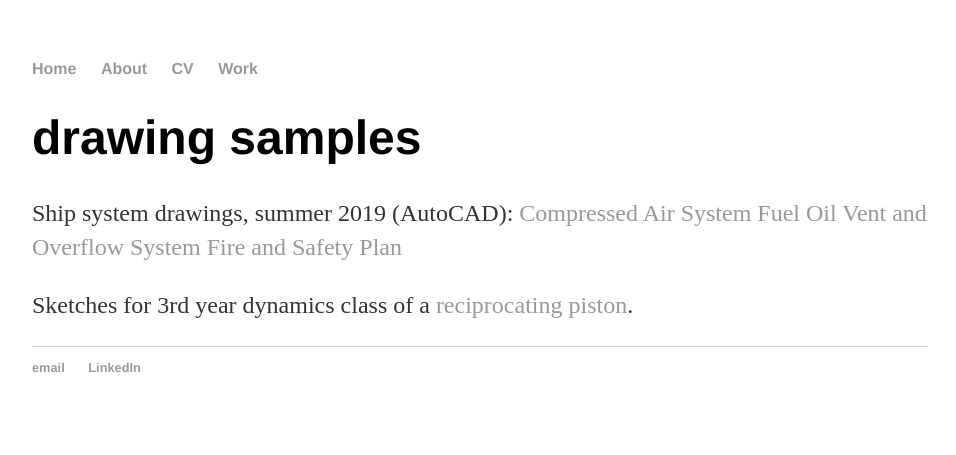
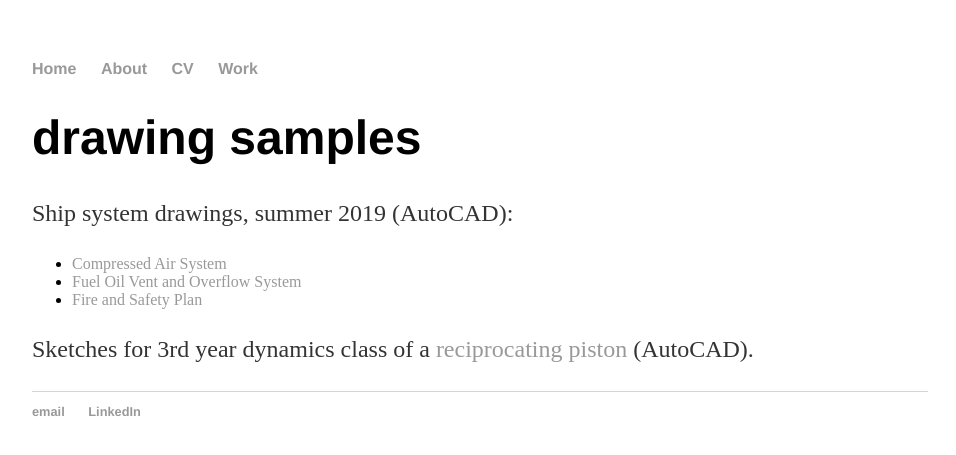
Before and after one commit to LurkingH0rr0r/LurkingH0rr0r.github.io, a Jekyll site: the page built from _posts/2019-09-04-drawing-samples.md, in a window 1280 px wide. Shown: the top 455 px of the page, without its empty margins (160-1116 px from the left). Built offline with Jekyll 4.4.1, drawn with Linux system fonts in a browser that asks for light colours.

Commit message:
Update 2019-09-04-drawing-samples.md

```diff
--- a/_posts/2019-09-04-drawing-samples.md
+++ b/_posts/2019-09-04-drawing-samples.md
@@ -5,8 +5,8 @@ date: 2019-09-04
 ---
 
 Ship system drawings, summer 2019 (AutoCAD):
-[Compressed Air System](https://docs.google.com/viewer?url=https://github.com/Patrick-Shorey/Patrick-Shorey.github.io/raw/master/pdfs/VARD%20sample%201%20-%20General%20Purpose%20Compressed%20Air%20System.pdf)
-[Fuel Oil Vent and Overflow System](https://docs.google.com/viewer?url=https://github.com/Patrick-Shorey/Patrick-Shorey.github.io/raw/master/pdfs/VARD%20sample%202%20-%20Fuel%20Oil%20Vent%20and%20Overflow%20System.pdf)
-[Fire and Safety Plan](https://docs.google.com/viewer?url=https://github.com/Patrick-Shorey/Patrick-Shorey.github.io/raw/master/pdfs//VARD%20sample%203%20-%20%20Fire%20and%20Safety%20Plan.pdf)
+- [Compressed Air System](https://docs.google.com/viewer?url=https://github.com/Patrick-Shorey/Patrick-Shorey.github.io/raw/master/pdfs/VARD%20sample%201%20-%20General%20Purpose%20Compressed%20Air%20System.pdf)
+- [Fuel Oil Vent and Overflow System](https://docs.google.com/viewer?url=https://github.com/Patrick-Shorey/Patrick-Shorey.github.io/raw/master/pdfs/VARD%20sample%202%20-%20Fuel%20Oil%20Vent%20and%20Overflow%20System.pdf)
+- [Fire and Safety Plan](https://docs.google.com/viewer?url=https://github.com/Patrick-Shorey/Patrick-Shorey.github.io/raw/master/pdfs//VARD%20sample%203%20-%20%20Fire%20and%20Safety%20Plan.pdf)
 
-Sketches for 3rd year dynamics class of a [reciprocating piston](https://docs.google.com/viewer?url=https://github.com/Patrick-Shorey/Patrick-Shorey.github.io/raw/master/pdfs/reciprocating%20piston%20sketches.pdf).
+Sketches for 3rd year dynamics class of a [reciprocating piston](https://docs.google.com/viewer?url=https://github.com/Patrick-Shorey/Patrick-Shorey.github.io/raw/master/pdfs/reciprocating%20piston%20sketches.pdf) (AutoCAD).
```
